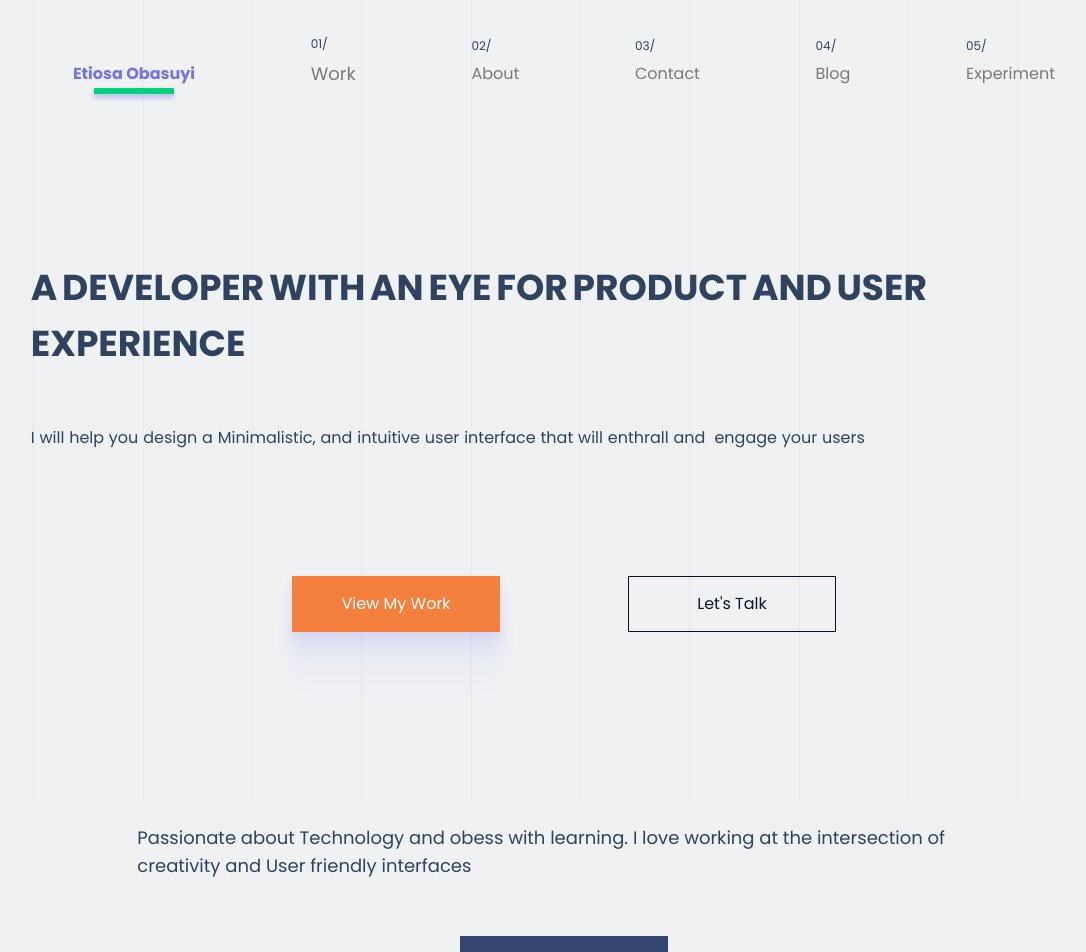
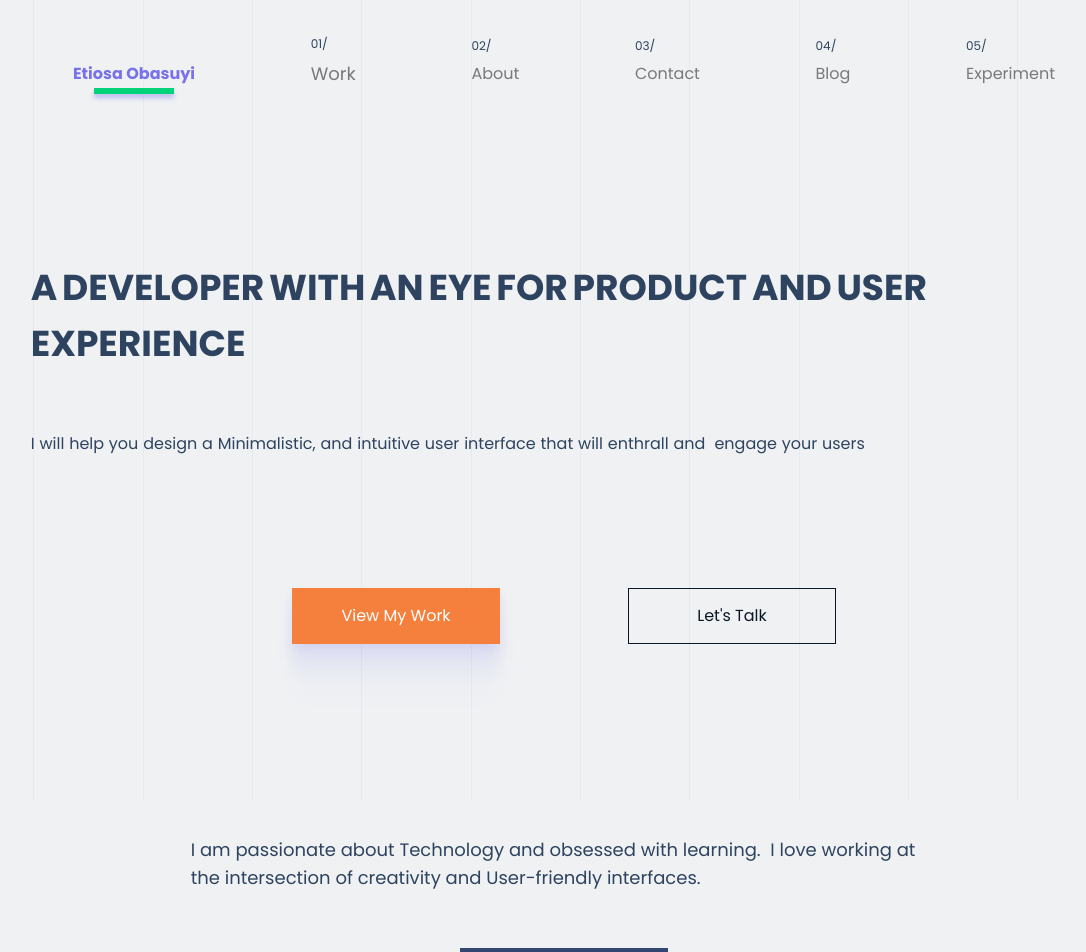
Before and after one commit to etiosa/etiosaobasuyiwebsite, a Next.js app: page / in a window 1280 px wide. Shown: the top 952 px of the page, without its empty margins (76-1162 px from the left). Built offline with nearby package versions, Linux system fonts and the light colour scheme; a web font is replaced by a local one.

Commit message:
Home page layout complete

```diff
--- a/components/Animation/Word.tsx
+++ b/components/Animation/Word.tsx
@@ -10,6 +10,7 @@ interface IWordProps {
     duration?: number,
     delay?: number,
     currentporjectposition?: number
+    textClassName?:string
 }
 
 
@@ -64,7 +65,7 @@ const Word = ({ word,
 
             {words.map((letter, index) => {
                 return (
-                    <motion.p className="text-md" style={{ display: "inline-block", marginRight: "0.3rem" }} variants={child}
+                    <motion.p className={`text-md ${props.textClassName}`}style={{ display: "inline-block", marginRight: "0.3rem" }} variants={child}
                         key={letter + '--' + index}>
                         {letter}
                     </motion.p>
--- a/components/Layout/Layout.tsx
+++ b/components/Layout/Layout.tsx
@@ -1,5 +1,4 @@
 import { motion } from "framer-motion";
-import { useEffect, useRef } from "react"
 import Line from "../line/line"
 import Navigation from "../Nav/Nav"
 import { useRouter } from 'next/router'
@@ -7,85 +6,10 @@ import { useRouter } from 'next/router'
 function Layout({ children }: any) {
   const router = useRouter()
 
-  const cursors = useRef(null);
-
-  //curosor here
-  useEffect(() => {
-    console.log("useEffect")
-    const cursor = (event: any) => {
-      console.log()
-      if (mouseCurouser) {
-        mouseCurouser.style.left = event.clientX + "px"
-        mouseCurouser.style.top = event.clientY + "px";
-
-
-      }
-      if (ProjectImage) {
-
-        ProjectImage.forEach(image => {
-          image.addEventListener('mouseover', () => {
-            // outter?.classList.add("scale-[4]", "opacity-1", "bg-[#F26527]");
-
-            // outterText?.classList.add('text-opacity');
-          })
-
-        })
-
-        ProjectImage.forEach(image => {
-          image.addEventListener('mouseleave', () => {
-            outter?.classList.remove("scale-[4]");
-            outterText?.classList.remove('text-opacity');
-          })
-
-        })
-      }
-
-    }
-    const mouseCurouser = document.querySelector<HTMLElement>('.cursor');
-    //project-image
-    const ProjectImage = document.querySelectorAll('.project-image');
-    const outter = document.querySelector('.outter')
-    const outterText = document.querySelector('.outterText')
-    window.addEventListener("mousemove", cursor)
-
-
-
-
-
-  })
-  const container = {
-    initial: {
-      opacity: 0,
-      clipPath: "circle(0.2% at 0 0)",
-      transition: {
-        duration: 1.5,
-        staggerChildren: 0.06
-      }
-    },
-    animate: {
-      opacity: 1,
-      clipPath: "circle(141.1% at 0 0)",
-      transition: {
-        duration: 1.5,
-        staggerChildren: 0.06
-      }
-
-    },
-    exit: {
-      opacity: 1,
-
-
-      transition: {
-        duration: 1,
-        staggerChildren: 0.05
-      }
-    },
-
-  };
 
   return (
-    <> <motion.div
-
+    <>
+      <motion.div
         key={router.route}
         initial="initialState"
         animate="animateState"
@@ -102,18 +26,9 @@ function Layout({ children }: any) {
             opacity: 1,
             clipPath: "circle(200% at 0 0)",
           },
-        exitState: {
-          opacity: 1,
-
-        },
+          exitState: { opacity: 1, },
         }}>
         <Navigation />
-      <div
-        className='cursor fixed overflow-hidden border-2  w-14 h-14 rounded-full text-center  '>
-        <div ref={cursors} className="outter  w-5 h-5 relative  top-4 left-4  rounded-full transition-all duration-500	 ">
-        </div>
-        <span className=' outterText relative  font-bold text-lg font-Poppins text-hide'>View</span>
-        </div>
         <Line />
         <main>
           {children}
--- a/components/Logos/Logos.tsx
+++ b/components/Logos/Logos.tsx
@@ -21,7 +21,7 @@ const LogoComponent = (Props: ILogoProps) => {
                 duration: 0.7
             }}
             key={Props.id + "__" + Props.companyName}>
-            <Image className=" h-auto w-auto" width={150} height={150} src={Props.url} alt={Props.companyName} loading="lazy" />
+            <Image className="h-auto w-auto" width={80} height={90} src={Props.url} alt={Props.companyName} loading="lazy" />
         </motion.div>
     )
 
--- a/components/ProjectImage/ProjectImage.tsx
+++ b/components/ProjectImage/ProjectImage.tsx
@@ -67,7 +67,7 @@ const ProjectImage = (props: ProjectImageProps) => {
     const [hoverImage, setHoverImage] = useState('')
     const [hoverIndex, setHoverIndex] = useState(-1)
     return (
-        <div key={props.ProjectName + '__' + props.index} className="flex w-full justify-center items-center mt-14   lg:flex-row" id={props.id}>
+        <div key={props.ProjectName + '__' + props.index} className="flex w-full justify-center items-center mt-14 overflow-hidden  lg:flex-row" id={props.id}>
             <div key={props.ProjectName + "__" + props.Role + "__" + props.Year} className={`flex max-[1020px]:flex-col
                 justify-center items-center mt-14 mb-24 ${props.reverse ? "flex-row-reverse" : "flex-row"}`} >
                 <motion.div
@@ -113,7 +113,7 @@ const ProjectImage = (props: ProjectImageProps) => {
                     <motion.div
                         initial={{ opacity: hoverIndex === -1 ? 0 : 1 }}
                         animate={{ opacity: hoverIndex !== -1 ? 1 : 0 }}
-                        key={props.index + "__" + props.ProjectName} className="relative  max-[500px]:hidden">
+                        key={props.index + "__" + props.ProjectName} className="relative  max-[600px]:hidden">
                         {props.hoverImage ? props.hoverImage.map((image, index) => {
                             const top = (180 + index) + (index * 50);
                             const left = (400 * index) + (index * 2)
--- a/pages/index.tsx
+++ b/pages/index.tsx
@@ -14,7 +14,6 @@ import LogoComponent from '../components/Logos/Logos';
 
 export default function Home() {
   const router = useRouter()
-
   return (
     <motion.div>
       <div className={styles.container}>
@@ -30,16 +29,14 @@ export default function Home() {
           <meta name='og:url' content='https://etiosaobasuyi.com/' />
           <meta name="og:title" content='Etiosa Obasuyi | Front - End Developer & UI/UX designer' />
         </Head>
-
         <div className={styles.main}>
-
           <div className='flex flex-col w-80 sm:w-96 md:w-10/12 md:items-center relative mt-14 min-[500px]:mt-24'>
             <div>
               <div className="relative">
                 <Word className="font-Poppins leading-[3.5rem]	 text-[#2E435F] font-bold text-4xl" word='A DEVELOPER WITH AN EYE FOR PRODUCT AND USER EXPERIENCE' />
               </div>
               <div className=" mt-4 md:w-10/12 sm:w-96 ">
-                <Word className="font-Poppins leading-5 mt-14 text-[#2E435F] text-sm" word='I will help you design a Minimalistic, and intuitive user interface that will enthrall and  engage your users' />
+                <Word className="font-Poppins leading-8 mt-14 text-[#2E435F] text-sm" word='I will help you design a Minimalistic, and intuitive user interface that will enthrall and  engage your users' />
               </div>
             </div>
 
@@ -81,11 +78,9 @@ export default function Home() {
                 <span className='text-[#0B1727] font-Poppins'>Let's Talk</span></motion.button>
             </div>
           </div>
-          <div className="w-10/12 md:w-10/12 lg:w-9/12 xl:w-8/12 sm:w-6/12 mt-48 flex flex-col justify-center items-center max-[500px]:items-start">
-            <Word className="font-Poppins text-lg max-[500px]:text-xl text-[#2E435F] leading-12"
-              word={`Passionate about Technology and obess with learning. I love working at the intersection of creativity and User friendly interfaces`} />
-
-
+          <div className="w-10/12 md:w-10/12 lg:w-9/12 xl:w-7/12 sm:w-6/12 mt-48 flex flex-col justify-center items-center max-[500px]:items-start">
+            <Word textClassName='max-[600px]:text-sm' className="font-Poppins text-lg max-[500px]:text-xl text-[#2E435F] leading-12"
+              word={`I am passionate about Technology and obsessed with learning.  I love working at the intersection of creativity and User-friendly interfaces.`} />
             <Button onClick={() => {
             }} className="bg-[#324670]" color='' Title={'About Me'} />
           </div>
--- a/styles/globals.css
+++ b/styles/globals.css
@@ -66,11 +66,3 @@ opacity:0 ;
   height: auto;
   width:100%;
 }
-.bg-animation{
- position:fixed;
- background:#EFF1F3;
- overflow:auto;
- animation: bg-animation .2s infinite;
-
-
-}
```
Lines whose indentation alone changed are shown as unchanged.
